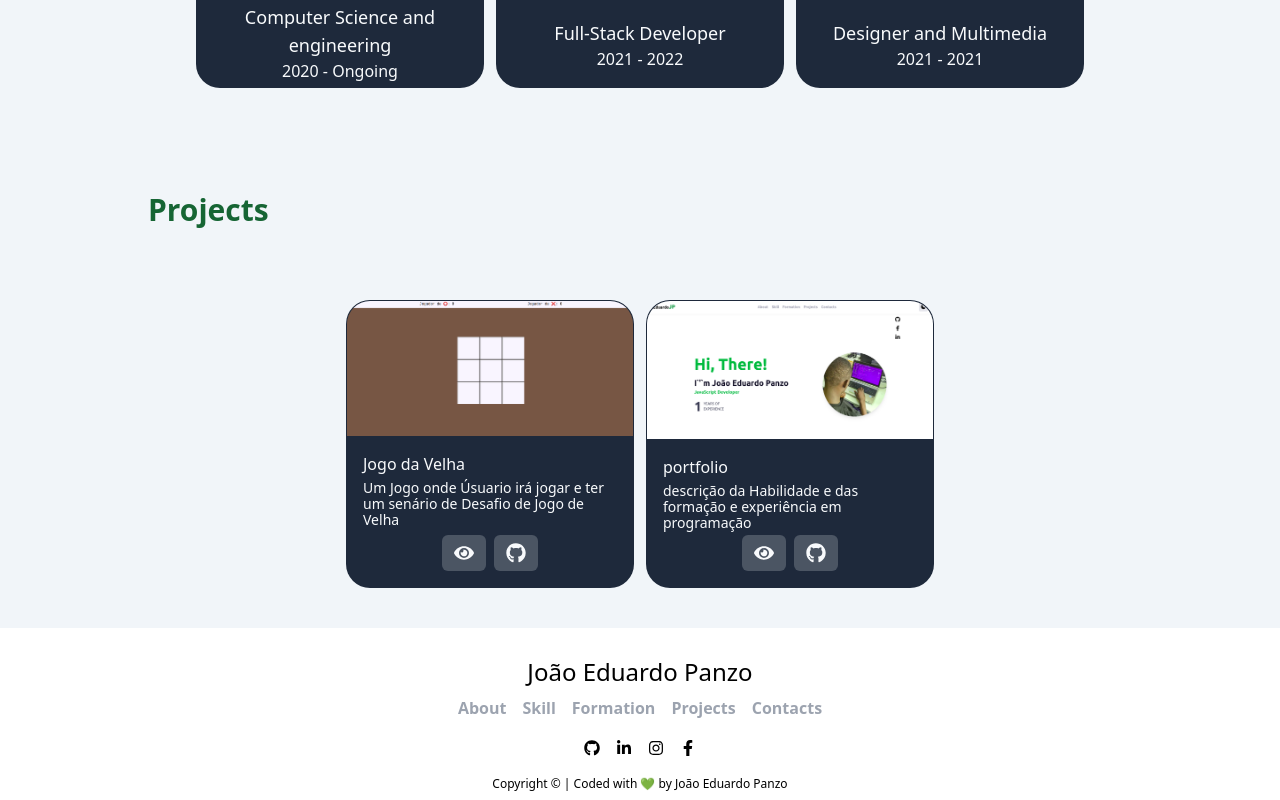
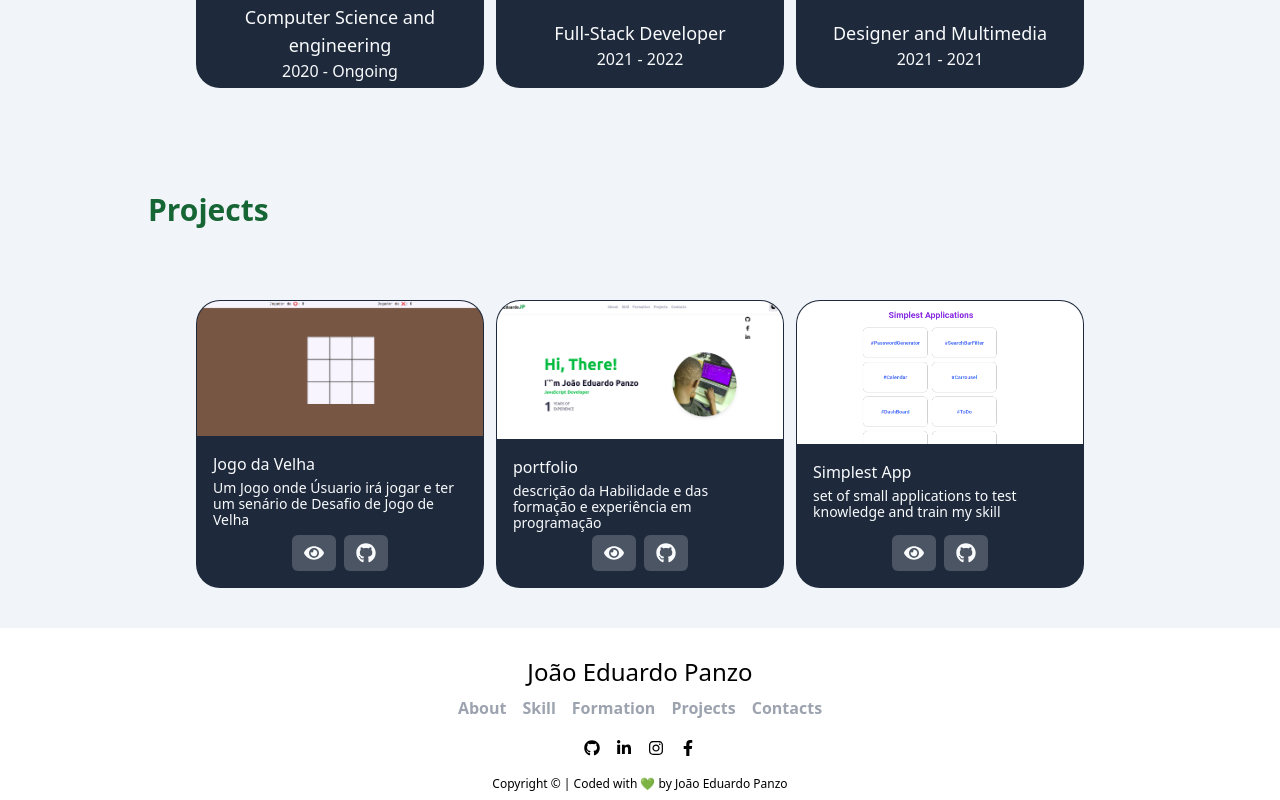
Before and after one commit to eduardojpanzo/portfolio, a Next.js app: page / in a window 1280 px wide. Shown: the part 2240-3040 px from the top of the page. Built offline with nearby package versions, Linux system fonts and the light colour scheme.

Commit message:
feat: new project

```diff
--- a/src/data/index.ts
+++ b/src/data/index.ts
@@ -76,4 +76,11 @@ export const projectItems = [
     repo: "https://github.com/EduardoPanzo/portfolio",
     cover: "/image/prtfl.png",
   },
+  {
+    name: "Simplest App",
+    desc: "set of small applications to test knowledge and train my skill",
+    url: "https://eduardopanzo.github.io/simplest-App/",
+    repo: "https://github.com/EduardoPanzo/simplest-App",
+    cover: "/image/spa.png",
+  },
 ];
--- a/src/sections/Projects.tsx
+++ b/src/sections/Projects.tsx
@@ -22,8 +22,8 @@ export function Projects() {
                   className="w-full min-w-full"
                   src={cover}
                   alt="academy"
-                  width={230}
-                  height={220}
+                  width={530}
+                  height={520}
                 />
               </div>
               <div className="flex flex-col justify-between p-4 flex-1 text-slate-50">
```
Also changed, not shown: public/image/spa.png (added).
